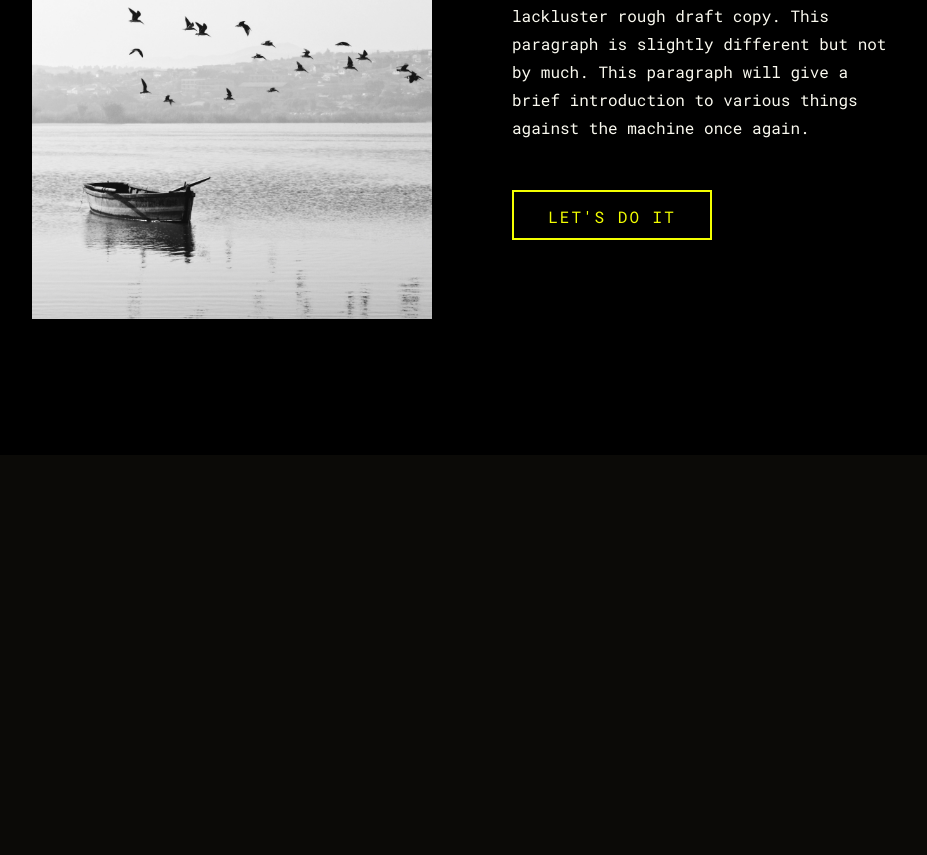
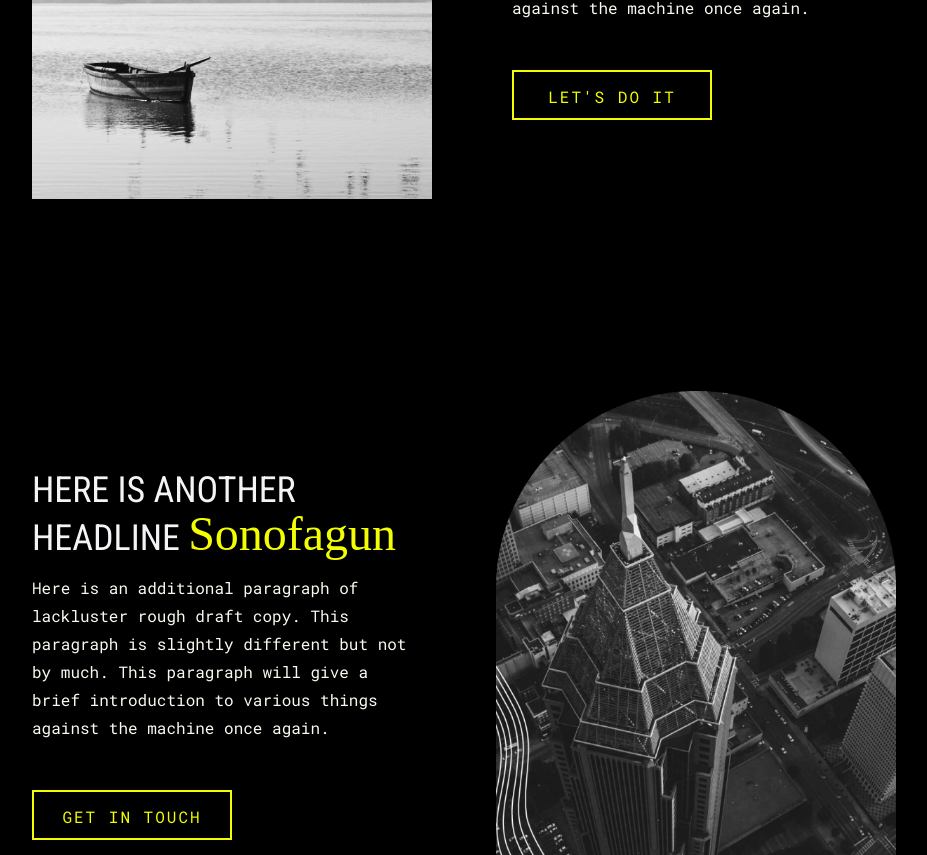
Before and after one commit to jacreative904/JA-Creative, a React (Vite) app: page / in a window 1280 px wide. Shown: the part 1945-2800 px from the top of the page, without its empty margins (112-1039 px from the left). Before the commit the page ends 2400 px from the top, so only its background shows below. Built offline with nearby package versions, Linux system fonts and the light colour scheme; a web font is replaced by a local one.

Commit message:
Responsive fixes

```diff
--- a/package.json
+++ b/package.json
@@ -12,6 +12,7 @@
   "dependencies": {
     "@tailwindcss/vite": "^4.0.12",
     "emailjs-com": "^3.2.0",
+    "framer-motion": "^12.5.0",
     "react": "^19.0.0",
     "react-dom": "^19.0.0",
     "react-router": "^7.3.0",
--- a/src/components/Navbar.jsx
+++ b/src/components/Navbar.jsx
@@ -1,6 +1,5 @@
 import { useEffect } from 'react';
 import { Link } from 'react-router-dom';
-
 
 
 const Navbar = ({menuOpen, setMenuOpen}) => {
--- a/src/components/TwoColumn.jsx
+++ b/src/components/TwoColumn.jsx
@@ -5,7 +5,7 @@ import Button from "./Button";
 const TwoColumn = (props) => {
 
 return (
-    <div class="flex flex-col-reverse p-4 gap-8 min-h-[100dvh] justify-center lg:flex-row lg:items-center lg:gap-20 lg:max-w-[90vw]">
+    <div class="flex flex-col-reverse p-4 gap-8 min-h-[90dvh] justify-center lg:flex-row lg:items-center lg:gap-20 lg:max-w-[90vw]">
             <div className="flex flex-col max-w-[80vw] md:max-w-[70vw] lg:max-w-[40vw] xl:max-w-[30vw]">
                 <h2 className="headline">{ props.normalText } <span className="headline-fancy">{ props.fancyText }</span></h2>
                 <p className="body-text pb-12">{ props.bodyText }</p>
--- a/src/components/TwoColumnAlt.jsx
+++ b/src/components/TwoColumnAlt.jsx
@@ -5,7 +5,7 @@ import Button from "./Button";
 const TwoColumnAlt = (props) => {
 
 return (
-    <div class="flex flex-col p-4 gap-8 min-h-[100dvh] justify-center lg:flex-row lg:items-center lg:gap-20 lg:max-w-[90vw]">
+    <div class="flex flex-col p-4 gap-8 min-h-[90dvh] justify-center lg:flex-row lg:items-center lg:gap-20 lg:max-w-[90vw]">
             <div className="flex flex-col">
                 <img src={ props.img } alt={ props.alt } className="two-col-img"/>
             </div>
--- a/src/index.css
+++ b/src/index.css
@@ -13,6 +13,7 @@
   --color-mainteal: #0AA9D0;
   --color-maintext: #646464;
   --color-mainlight: #FBFAF0;
+  --color-lightgrey: #E0E0E0;
 
   --ease-fluid: cubic-bezier(0.3, 0, 0, 1);
   --ease-snappy: cubic-bezier(0.2, 0, 0, 1);
@@ -29,7 +30,152 @@ body {
   color: #fbfaf0;
 }
 
-/* -----------------Typography------------------- */
+/* -----------------Light Typography------------------- */
+
+.body-text {
+  @apply font-text font-normal text-maintext leading-7;
+}
+
+.headline {
+  font-family: "Roboto Condensed", sans-serif;
+  @apply text-4xl font-normal uppercase pb-4;
+}
+
+.headline-fancy {
+  @apply font-fancy text-5xl text-mainpink normal-case;
+}
+
+/* -----------------Light Elements------------------- */
+
+.two-col-img {
+  @apply max-w-[25rem] md:max-w-[30]
+}
+
+
+/* Light Hero Section */
+
+.hero-headline {
+  @apply font-display text-maindark uppercase font-normal text-6xl leading-9 md:text-8xl md:leading-[6rem] lg:text-9xl lg:leading-[7rem] xl:text-[10rem] xl:leading-[9rem];
+}
+
+.hero-headline-thin {
+  @apply font-display text-maindark uppercase font-thin text-6xl leading-8 md:text-8xl md:leading-[6rem] lg:text-9xl lg:leading-[7rem] xl:text-[10rem] xl:leading-[9rem];
+}
+
+.hero-headline-fancy {
+  @apply font-fancy text-mainpink text-7xl normal-case md:text-9xl md:leading-[1rem] lg:text-[10rem] lg:leading-[1rem] xl:text-[12rem];
+}
+
+.hero-body-text {
+  @apply font-text text-maindark font-normal leading-7 md:text-xl md:leading-[2.3rem] lg:text-xl lg:leading-[2.5rem] xl:text-2xl xl:leading-[3rem];
+}
+
+/* Light Navbar Styling */
+
+.nav-text {
+  font-family: "Roboto Mono", monospace;
+  font-optical-sizing: auto;
+  font-weight: 300;
+  font-style: normal;
+  letter-spacing: 9%;
+  text-transform: uppercase;
+  color: #0B0A07;
+  display: inline-block;
+  position: relative;
+}
+
+.nav-text::after {
+  content: '';
+  position: absolute;
+  width: 100%;
+  transform: scaleX(0);
+  height: 1px;
+  bottom: 0;
+  left: 0;
+  background-color: #F991CC;
+  transition: transform 0.25s ease-out;
+}
+
+.nav-text:hover::after {
+  transform: scaleX(1);
+}
+
+.nav-text.left::after {
+  transform-origin: bottom right;
+}
+
+.nav-text.left:hover::after {
+  transform-origin: bottom left;
+}
+
+.nav-cta {
+  background-color:#F991CC;
+  border: 1px solid #F991CC;
+  color: #FBFAF0;
+  font-family: "Roboto Mono", monospace;
+  font-optical-sizing: auto;
+  font-weight: 600;
+  font-style: normal;
+  letter-spacing: 9%;
+  text-transform: uppercase;
+  border-radius: 0px;
+  padding: 10px 30px;
+}
+
+.nav-cta:hover {
+  color:#F991CC;
+  border: 1px solid #F991CC;
+  border-style: inset;
+  background-color: rgba(0, 0, 0, 0);
+  transition: all 0.2s ease-out allow-discrete;
+}
+
+/* Light Button Styling */
+
+.button {
+  display: block;
+  width: 200px;
+  height: 50px;
+  padding-top:3px;
+  line-height: 40px;
+  font-size: 1em;
+  font-family: 'Roboto Mono', monospace;
+  text-decoration: none;
+  color: #F991CC;
+  border: 2px solid #F991CC;
+  letter-spacing: 2px;
+  text-align: center;
+  position: relative;
+  transition: all .35s;
+  text-transform: uppercase;
+}
+
+.button span {
+  position: relative;
+  z-index: 2;
+}
+
+.button:after {
+  position: absolute;
+  content: "";
+  top: 0;
+  left: 0;
+  width: 0;
+  height: 100%;
+  background: #F991CC;
+  transition: all .35s;
+}
+
+.button:hover{
+  color: #F991CC;
+  font-weight: bold;
+}
+
+.button:hover:after{
+  width: 100%;
+}
+
+/* -----------------Dark Typography------------------- */
 
 .body-text {
   font-family: "Roboto Mono", monospace;
@@ -45,14 +191,14 @@ body {
   @apply font-fancy text-5xl text-mainyellow normal-case;
 }
 
-/* -----------------Elements------------------- */
+/* -----------------Dark Elements------------------- */
 
 .two-col-img {
   @apply max-w-[25rem] md:max-w-[30]
 }
 
 
-/* Hero Section */
+/* -------------------Hero Section --------------------*/
 
 .hero-headline {
   @apply font-display text-mainlight uppercase font-normal text-6xl leading-9 md:text-8xl md:leading-[6rem] lg:text-9xl lg:leading-[7rem] xl:text-[10rem] xl:leading-[9rem];
@@ -70,7 +216,7 @@ body {
   @apply font-text text-mainlight font-normal leading-7 md:text-xl md:leading-[2.3rem] lg:text-xl lg:leading-[2.5rem] xl:text-2xl xl:leading-[3rem];
 }
 
-/* Navbar Styling */
+/* -------------------Navbar Styling --------------------*/
 
 .nav-text {
   font-family: "Roboto Mono", monospace;
--- a/src/pages/Home/HomePage.jsx
+++ b/src/pages/Home/HomePage.jsx
@@ -65,6 +65,15 @@ const HomePage = ( normalText, fancyText, bodyText, link, linkText ) => {
                     img={twoColumnAlt.img.fileName}
                     alt={twoColumnAlt.img.altTag}
                />
+               <TwoColumn
+                    normalText={twoColumn.headline.normalText}
+                    fancyText={twoColumn.headline.fancyText}
+                    bodyText={twoColumn.bodyText}
+                    link={twoColumn.buttonInfo.link}
+                    linkText={twoColumn.buttonInfo.linkText}
+                    img={twoColumn.img.fileName}
+                    alt={twoColumn.img.altTag}
+               />
           </div>
   )
 }
```
Also changed, not shown: 1 other file (tests, documents, lock files or other folders).
